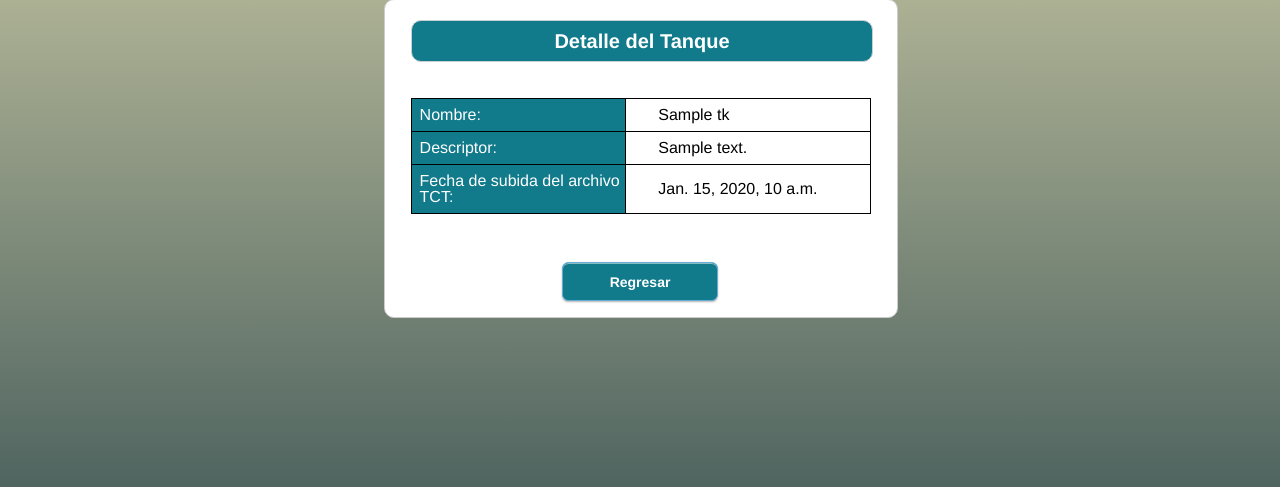
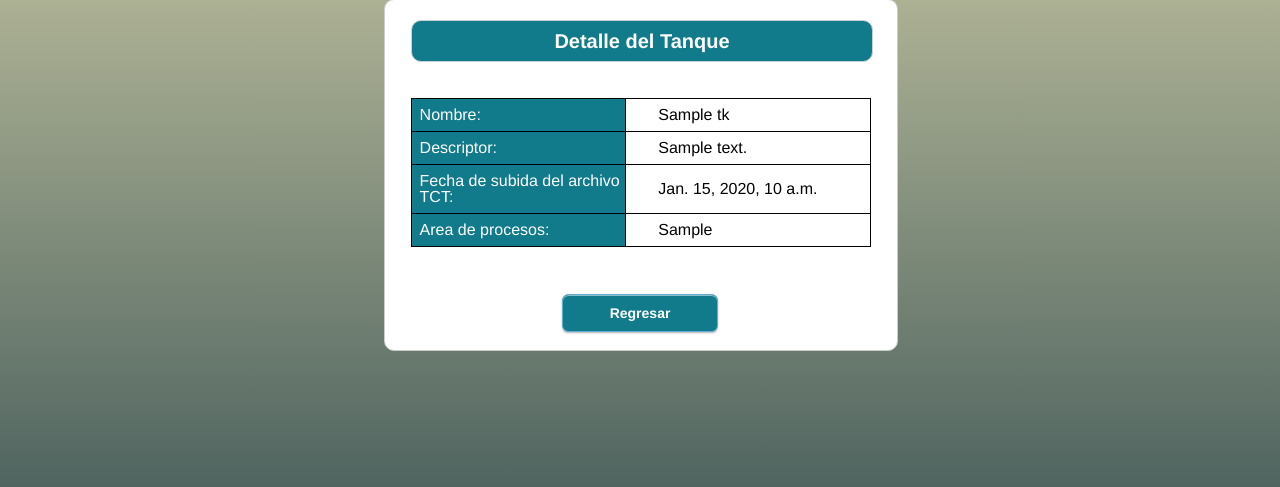
Before and after one commit to grgmm/sacvc, a Django app: template templates/acq/detail_tk/detail_tk.html in a window 1280 px wide; the page is wider, and only the part inside the window is pictured. Shown: the part 161-648 px from the top of that part. Run offline with Django 3.2, Linux system fonts and the light colour scheme; the template is opened without the code that fills it: most values are stand-ins (such as "Sample title", 1, 10 or a date in 2020); some libraries are stand-ins or nearby versions.

Commit message:
Inclusion de columna AOR en add/edit/detail_tk

```diff
--- a/acq/models.py
+++ b/acq/models.py
@@ -71,7 +71,7 @@ class Tk(models.Model):
     id_patioTanque = models.ForeignKey(PatioTanque, on_delete=models.CASCADE,verbose_name= _('Patio de Tanques'))
     Nombre = models.CharField(max_length=30,null=True,unique=True)
     Descriptor = models.CharField(max_length=120, default="", blank=True,)
-    id_aor = models.ForeignKey(AOR, on_delete=models.CASCADE,verbose_name= _('AREA'), blank=True,null=True)
+    id_aor = models.ForeignKey(AOR, on_delete=models.CASCADE,verbose_name= _('Area'), blank=True,null=True)
 
     tct_archivo = models.FileField (upload_to='tct', max_length=100, blank=True, validators=[FileExtensionValidator(allowed_extensions=['csv'])])
 
--- a/acq/views.py
+++ b/acq/views.py
@@ -216,7 +216,7 @@ class tklist(ListView): #LISTADO TANQUES DE UN TERMINAL
 
 class TkAdd(CreateView): #VALIDADO PRELIMINAR
     model = Tk
-    fields = ['Nombre', 'Descriptor', 'id_patioTanque',]
+    fields = ['Nombre', 'Descriptor', 'id_patioTanque','id_aor',]
     template_name = 'acq/add_tk/add_tk.html'
 
     def get_success_url(self):
@@ -384,7 +384,7 @@ class TkDetail(DetailView):
 
 class TkUpdate(UpdateView):
   model = Tk
-  fields = ['Nombre', 'Descriptor',]
+  fields = ['Nombre', 'Descriptor','id_aor',]
   template_name = 'acq/edit_tk/edit_tk.html'
 
   def get_success_url(self):
--- a/templates/acq/detail_tk/detail_tk.html
+++ b/templates/acq/detail_tk/detail_tk.html
@@ -11,21 +11,23 @@
 		</p>
 		<div>
 			<table>
+
 				<tr>
-					<!-- Nombre de Tanque-->
 					<td class="etiqueta">Nombre:</td>
 					<td class="dato">{{tk.Nombre}}</td>
 				</tr>
 
 				<tr>
-					<!-- Descriptor del tanque-->
 					<td class="etiqueta">Descriptor:</td>
 					<td class="dato">{{tk.Descriptor}}</td>
 				</tr>
 				<tr>
-					<!-- Fecha TCT-->
 					<td class="etiqueta">Fecha de subida del archivo TCT:</td>
 					<td class="dato">{{ tk.fecha_subida_tct }}</td>
+				</tr>
+				<tr>
+					<td class="etiqueta">Area de procesos:</td>
+					<td class="dato">{{ tk.id_aor }}</td>
 				</tr>
 			</table>
 		</div>
```
